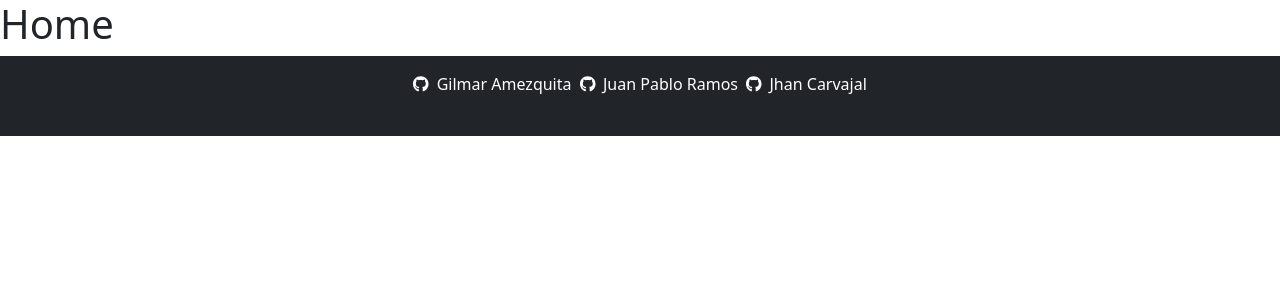
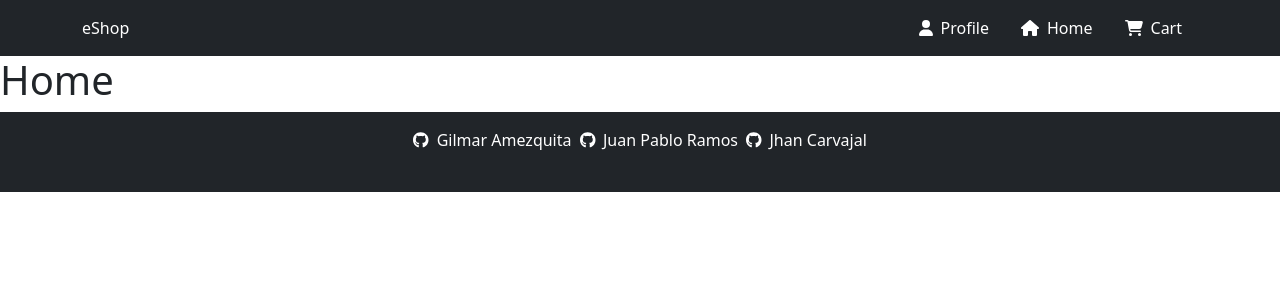
Before and after one commit to IcesiComputacionInternet/TallerFinal, a React (Vite) app in the folder frontAutomoviles/: page /login in a window 1280 px wide. Both pictures are taken after typing "name@example.com", "Sample123" into the empty fields and a click on the button "Login". Shown: the top 300 px of the page. Built offline with nearby package versions, Linux system fonts and the light colour scheme.

Commit message:
Added navbar

```diff
--- a/frontAutomoviles/src/App.tsx
+++ b/frontAutomoviles/src/App.tsx
@@ -5,6 +5,7 @@ import FooterInfo from './components/FooterInfo';
 import AuthView from './views/Auth/AuthView';
 import Home from './views/Home/Home';
 import NotFound from './views/NotFound/NotFound';
+import Navbar from './components/Navbar';
 
 function App() {
   const [isLoggedIn, setIsLoggedIn] = useState<boolean>(
@@ -21,6 +22,7 @@ function App() {
 
   return (
     <>
+      {isLoggedIn ? <Navbar />  : <></>}
       <BrowserRouter>
         <Routes>
           <Route
--- /dev/null
+++ b/frontAutomoviles/src/components/Navbar.tsx
@@ -0,0 +1,80 @@
+import { faUser,
+        faHouse,
+         faCartShopping } from "@fortawesome/free-solid-svg-icons";
+import { FontAwesomeIcon } from "@fortawesome/react-fontawesome";
+
+const Profile = () => {
+    return (
+        <li>
+            <a href="/profile" className="nav-link text-white">
+                <ul className="list-inline">
+                    <li className="list-inline-item">
+                        <FontAwesomeIcon icon={faUser}/>
+                    </li>
+                    <li className="list-inline-item">
+                        Profile
+                    </li>
+                </ul>
+            </a>
+        </li>
+    )
+}
+
+const Home = () => {
+    return (
+        <li>
+            <a href="/home" className="nav-link text-white">
+                <ul className="list-inline">
+                    <li className="list-inline-item">
+                        <FontAwesomeIcon icon={faHouse}/>
+                    </li>
+                    <li className="list-inline-item">
+                        Home
+                    </li>
+                </ul>
+            </a>
+        </li>
+    )
+}
+
+const Cart = () => {
+    return (
+        <li>
+            <a href="/cart" className="nav-link text-white">
+                <ul className="list-inline">
+                    <li className="list-inline-item">
+                        <FontAwesomeIcon icon={faCartShopping}/>
+                    </li>
+                    <li className="list-inline-item">
+                        Cart
+                    </li>
+                </ul>
+            </a>
+        </li>
+    )
+}
+
+
+
+function Navbar() {
+    return (
+        <header>
+            <div className="px-3 py-2 bg-dark text-white">
+                <div className="container">
+                    <div className="d-flex flex-wrap align-items-center justify-content-center justify-content-lg-start">
+                        <a href="/" className="d-flex align-items-center my-2 my-lg-0 me-lg-auto text-white text-decoration-none">
+                            eShop
+                        </a>
+                        <ul className="nav col-12 col-lg-auto my-2 justify-content-center my-md-0 text-small">
+                            <Profile />
+                            <Home />
+                            <Cart />
+                        </ul>
+                    </div>
+                </div>
+            </div>
+        </header>
+    )
+}
+
+export default Navbar;
--- a/frontAutomoviles/src/views/Auth/AuthView.tsx
+++ b/frontAutomoviles/src/views/Auth/AuthView.tsx
@@ -1,6 +1,8 @@
 import { useState } from "react";
+
 import { faCarSide} from "@fortawesome/free-solid-svg-icons";
 import { FontAwesomeIcon } from "@fortawesome/react-fontawesome";
+
 import LoginForm from "./components/LoginForm";
 import RegisterForm from "./components/RegisterForm";
 
@@ -44,7 +46,7 @@ function AuthView ({setLogin}: Props) {
                             <div className="col-md-6 container d-flex">
                                 <RegisterForm />
                             </div>
-                            <p className="text-center">
+                            <p className="text-center py-3">
                                 ¿Ya tienes una cuenta?{' '}
                                 <button className="btn btn-link" onClick={toggleView}>
                                     Inicia sesión
--- a/frontAutomoviles/src/views/Auth/components/LoginForm.tsx
+++ b/frontAutomoviles/src/views/Auth/components/LoginForm.tsx
@@ -1,8 +1,8 @@
 import { useState } from 'react'
 import { NavigateFunction, useNavigate} from "react-router-dom";
 
-import { faUser } from '@fortawesome/free-solid-svg-icons';
-import { faLock } from '@fortawesome/free-solid-svg-icons';
+import { faUser,
+        faLock } from '@fortawesome/free-solid-svg-icons';
 import { FontAwesomeIcon } from '@fortawesome/react-fontawesome';
 
 interface Props {
--- a/frontAutomoviles/src/views/Auth/components/RegisterForm.tsx
+++ b/frontAutomoviles/src/views/Auth/components/RegisterForm.tsx
@@ -3,8 +3,9 @@ import { useState } from 'react';
 import {faEnvelope,
         faPhone,
         faLock,
-        faUser } from '@fortawesome/free-solid-svg-icons';
-import { faAddressCard } from '@fortawesome/free-solid-svg-icons';
+        faLocationDot,
+        faCalendar,
+        faAddressCard } from '@fortawesome/free-solid-svg-icons';
 import { FontAwesomeIcon } from '@fortawesome/react-fontawesome';
 
 const Register = () => {
@@ -29,6 +30,74 @@ const Register = () => {
                     <div className='card-body text-center'>
                         <h3 className='card-title'>Register</h3>
                         <form onSubmit={handleSubmit}>
+                            <ul className="list-inline d-flex align-items-center">
+                                <li className="list-inline-item">
+                                    <FontAwesomeIcon icon={faAddressCard} size='2x'/>
+                                </li>
+                                <li className="list-inline-item w-100">
+                                    <div className='form-group form-floating'>
+                                        <input
+                                            type="text"
+                                            className='form-control'
+                                            placeholder='First Name'
+                                            value={firstName}
+                                            onChange={(event) => setFirstName(event.target.value)}
+                                        />
+                                        <label>First Name</label>
+                                    </div>
+                                </li>
+                            </ul>
+                            <ul className="list-inline d-flex align-items-center">
+                                <li className="list-inline-item">
+                                    <FontAwesomeIcon icon={faAddressCard} size='2x'/>
+                                </li>
+                                <li className="list-inline-item w-100">
+                                    <div className='form-group form-floating'>
+                                        <input
+                                            type="text"
+                                            className='form-control'
+                                            placeholder='Last Name'
+                                            value={lastName}
+                                            onChange={(event) => setLastName(event.target.value)}
+                                        />
+                                        <label>Last Name</label>
+                                    </div>
+                                </li>
+                            </ul>
+                            <ul className="list-inline d-flex align-items-center">
+                                <li className="list-inline-item">
+                                    <FontAwesomeIcon icon={faLocationDot} size='2x'/>
+                                </li>
+                                <li className="list-inline-item w-100">
+                                    <div className='form-group form-floating'>
+                                        <input
+                                            type="text"
+                                            className='form-control'
+                                            placeholder='Address'
+                                            value={address}
+                                            onChange={(event) => setAddress(event.target.value)}
+                                        />
+                                        <label>Address</label>
+                                    </div>
+                                </li>
+                            </ul>
+                            <ul className="list-inline d-flex align-items-center">
+                                <li className="list-inline-item">
+                                    <FontAwesomeIcon icon={faCalendar} size='2x'/>
+                                </li>
+                                <li className="list-inline-item w-100">
+                                    <div className='form-group form-floating'>
+                                        <input
+                                            type="text"
+                                            className='form-control picker__input'
+                                            placeholder='Birth Date'
+                                            value={birthDate}
+                                            onChange={(event) => setBirthDate(event.target.value)}
+                                        />
+                                        <label>Birth Date</label>
+                                    </div>
+                                </li>
+                            </ul>
                             <ul className="list-inline d-flex align-items-center">
                                 <li className="list-inline-item">
                                     <FontAwesomeIcon icon={faEnvelope} size='2x'/>
@@ -97,23 +166,6 @@ const Register = () => {
                                     </div>
                                 </li>
                             </ul>
-                            <ul className="list-inline d-flex align-items-center">
-                                <li className="list-inline-item">
-                                    <FontAwesomeIcon icon={faAddressCard} size='2x'/>
-                                </li>
-                                <li className="list-inline-item w-100">
-                                    <div className='form-group form-floating'>
-                                        <input
-                                            type="text"
-                                            className='form-control'
-                                            placeholder='First Name'
-                                            value={firstName}
-                                            onChange={(event) => setFirstName(event.target.value)}
-                                        />
-                                        <label>First Name</label>
-                                    </div>
-                                </li>
-                            </ul>
                             <button type="submit" className="btn btn-primary btn-block">
                                 Register
                             </button>
```
